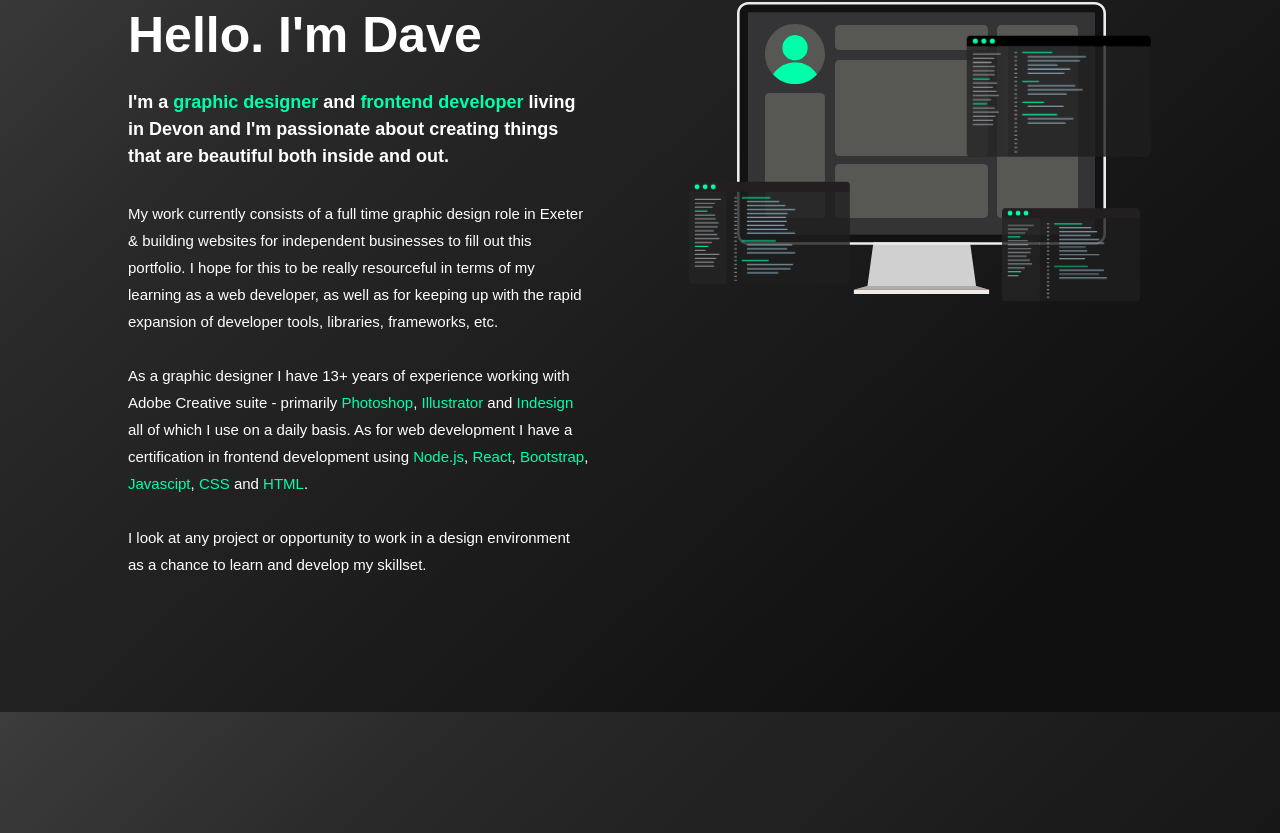
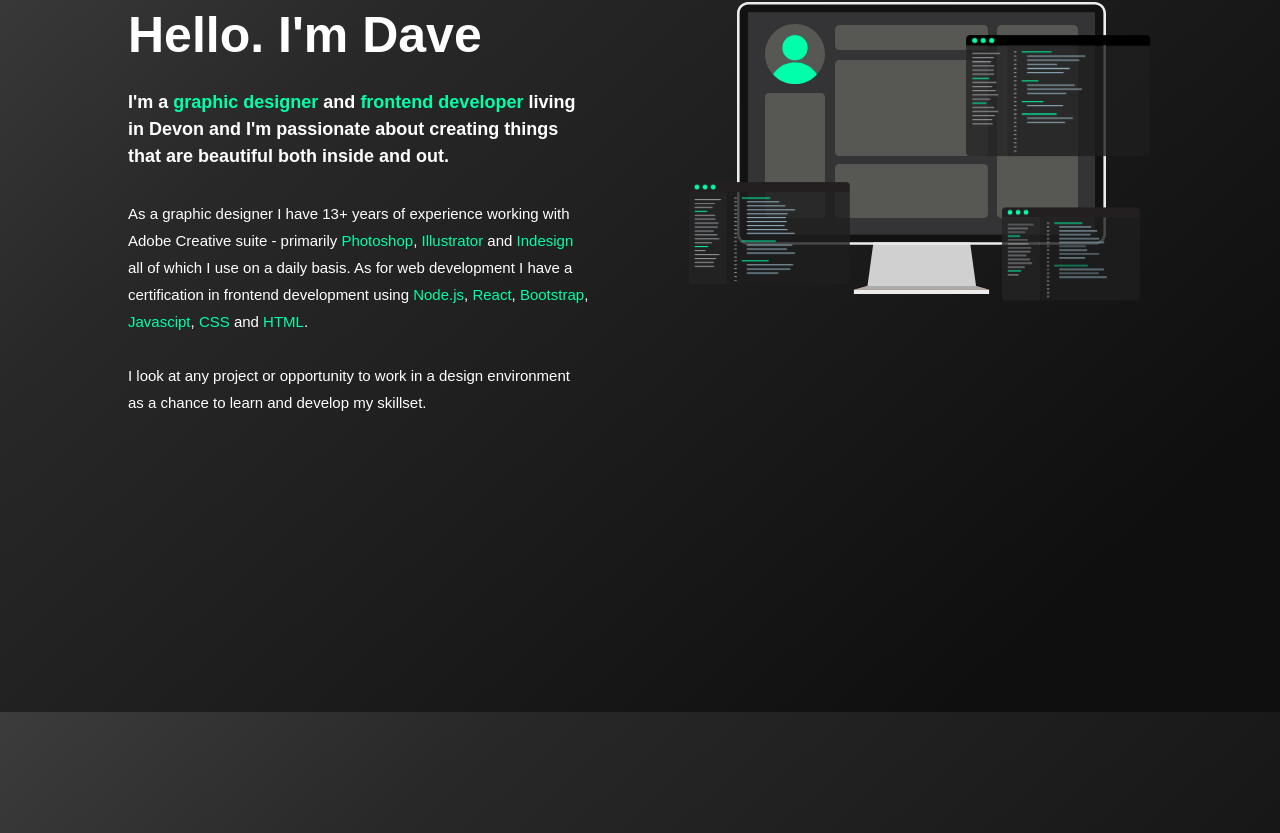
Before and after one commit to DRRobertson9673/React_Portfolio, a React (Create React App) app: page / in a window 1280 px wide. Shown: the part 888-1721 px from the top of the page. Built offline with nearby package versions, Linux system fonts and the light colour scheme; a web font is replaced by a local one.

Commit message:
reduced intro text

```diff
--- a/src/Components/intro.js
+++ b/src/Components/intro.js
@@ -23,7 +23,7 @@ function Intro() {
             <div className="introLeft">
                 <h1>Hello. I'm Dave</h1>
                 <h2 id="introText">I'm a <span>graphic designer</span> and <span>frontend developer</span> living in Devon and I'm passionate about creating things that are beautiful both inside and out.</h2>
-                <p id="introText">My work currently consists of a full time graphic design role in Exeter & building websites for independent businesses to fill out this portfolio. I hope for this to be really resourceful in terms of my learning as a web developer, as well as for keeping up with the rapid expansion of developer tools, libraries, frameworks, etc.<br /><br />As a graphic designer I have 13+ years of experience working with Adobe Creative suite - primarily <span>Photoshop</span>, <span>Illustrator</span> and <span>Indesign</span> all of which I use on a daily basis. As for web development I have a certification in frontend development using <span>Node.js</span>, <span>React</span>, <span>Bootstrap</span>, <span>Javascipt</span>, <span>CSS</span> and <span>HTML</span>.<br /><br />I look at any project or opportunity to work in a design environment as a chance to learn and develop my skillset.</p>
+                <p id="introText">As a graphic designer I have 13+ years of experience working with Adobe Creative suite - primarily <span>Photoshop</span>, <span>Illustrator</span> and <span>Indesign</span> all of which I use on a daily basis. As for web development I have a certification in frontend development using <span>Node.js</span>, <span>React</span>, <span>Bootstrap</span>, <span>Javascipt</span>, <span>CSS</span> and <span>HTML</span>.<br /><br />I look at any project or opportunity to work in a design environment as a chance to learn and develop my skillset.</p>
             </div>
             <div className="introRight">
                 <Monitor />
```
